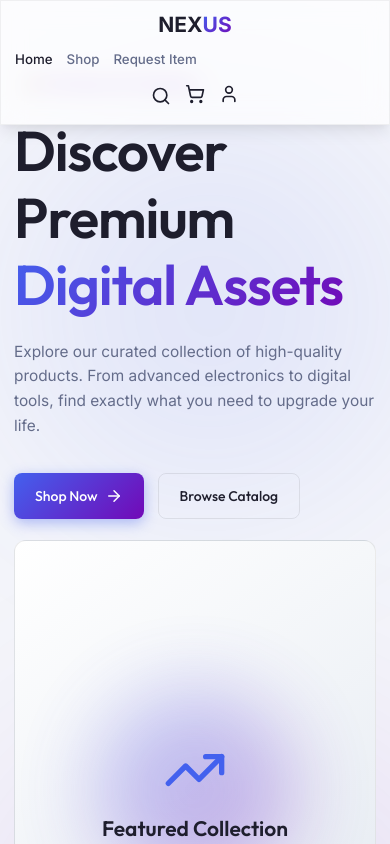
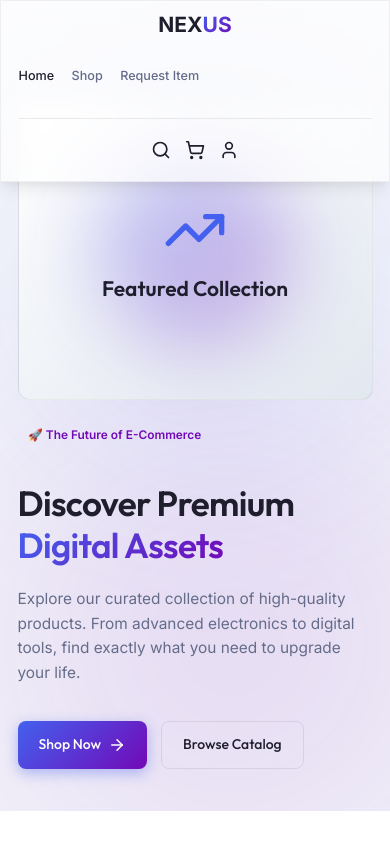
Before and after one commit to abhikamal/The-Story--Z-, a React (Vite) app: page / in a window 390 px wide. Shown: the top 844 px of the page. Built offline with nearby package versions, Linux system fonts and the light colour scheme; no server answers; the database is empty.

Commit message:
feat: Implement core UI components, global styling, and initial page structures for Home and Admin Inventory.

```diff
--- a/src/components/Navbar.jsx
+++ b/src/components/Navbar.jsx
@@ -29,7 +29,7 @@ const Navbar = () => {
           )}
         </div>
 
-        <div className="nav-actions" style={{ display: 'flex', gap: '1rem', alignItems: 'center' }}>
+        <div className="nav-actions mobile-nav-actions" style={{ display: 'flex', gap: '1rem', alignItems: 'center' }}>
           <button className="btn-icon" style={{ background: 'transparent', border: 'none', color: 'var(--text-primary)', cursor: 'pointer' }} onClick={() => alert("Search functionality coming soon")} title="Search">
             <Search size={20} />
           </button>
--- a/src/index.css
+++ b/src/index.css
@@ -279,73 +279,127 @@ li {
 /* -------------------------------- */
 
 @media screen and (max-width: 768px) {
-  /* Scale down base fonts for mobile */
   html {
     font-size: 14px;
   }
 
-  /* Compress containers */
   .container {
-    padding: 0 1rem;
+    padding: 0 1.25rem;
   }
 
-  /* Force grids to single column natively overriding inline React styles */
-  .grid[style*="gridTemplateColumns"],
-  .grid[style*="grid-template-columns"] {
+  /* Force grids to single column natively */
+  .grid,
+  .grid[style*="grid-template-columns"],
+  .grid[style*="gridTemplateColumns"] {
     grid-template-columns: 1fr !important;
     gap: 1.5rem !important;
   }
 
-  /* Force multi-column layout components in flex to stack */
-  .glass-card > div[style*="display: flex"] {
-    flex-wrap: wrap !important;
-  }
-
-  /* Allow the tables to infinitely scroll sideways instead of breaking the entire app width */
-  table {
-    display: block;
-    overflow-x: auto;
-    white-space: nowrap;
-    width: 100%;
+  .section {
+    padding: 3rem 0;
   }
 
   /* Navbar specifics */
+  .navbar {
+    height: auto !important;
+    padding: 0.5rem 0;
+  }
+
   .navbar .container {
     flex-direction: column;
-    padding: 0.5rem 1rem;
-    gap: 0.5rem;
-  }
-
-  .navbar {
-    height: auto !important;
-    padding-bottom: 0.5rem;
+    gap: 0.75rem;
   }
 
   .nav-links {
     width: 100%;
     overflow-x: auto;
-    white-space: nowrap;
     padding-bottom: 0.5rem;
-    gap: 1rem;
+    gap: 1.25rem;
     justify-content: flex-start;
+    -webkit-overflow-scrolling: touch;
+    scrollbar-width: none; /* Hide scrollbar for cleaner look */
   }
 
-  /* Reduce padding on giant glass cards */
-  .glass-card {
-    padding: 1.25rem !important;
+  .nav-links::-webkit-scrollbar {
+    display: none;
   }
 
-  /* Stack checkout payment selectors vertically */
-  .glass-card > div > .glass-card {
-    width: 100% !important;
-    margin-bottom: 0.5rem;
+  .nav-link {
+    font-size: 0.9rem;
+    flex-shrink: 0;
   }
 
-  .product-grid {
-    grid-template-columns: 1fr;
+  .nav-actions {
+    width: 100%;
+    justify-content: center;
+    border-top: 1px solid var(--border-color);
+    padding-top: 0.5rem;
   }
 
-  h1 { font-size: 2rem; }
-  h2 { font-size: 1.75rem; }
-  h3 { font-size: 1.5rem; }
+  /* Typography */
+  h1 { font-size: 2.25rem !important; line-height: 1.2 !important; }
+  h2 { font-size: 1.85rem !important; }
+  h3 { font-size: 1.5rem !important; }
+
+  /* Cards & Components */
+  .glass-card {
+    padding: 1.5rem !important;
+  }
+
+  /* Admin Stats Grid - 2 columns on mobile instead of 1 for better use of space */
+  .mb-4.grid {
+    grid-template-columns: repeat(2, 1fr) !important;
+    gap: 1rem !important;
+  }
+
+  /* Tables */
+  .table-container {
+    overflow-x: auto;
+    -webkit-overflow-scrolling: touch;
+    margin-bottom: 1rem;
+    border-radius: var(--border-radius-sm);
+  }
+
+  table {
+    min-width: 600px;
+  }
+
+  /* Hero adjustments */
+  .hero-section {
+    padding-top: 100px !important;
+    min-height: auto !important;
+  }
+
+  .hero-image {
+    height: 300px !important;
+    order: -1; /* Move image to top on mobile */
+    width: 100% !important;
+  }
+
+  .hero-title {
+    font-size: 2.5rem !important;
+    margin-top: 1rem;
+  }
+
+  .hero-grid {
+    gap: 2rem !important;
+  }
+
+  /* Flex wrap utility */
+  .flex-mobile-stack {
+    flex-direction: column !important;
+  }
+
+  /* Reset sticky positioning on mobile */
+  [style*="position: sticky"],
+  [style*="position: -webkit-sticky"] {
+    position: static !important;
+  }
+
+  /* Improved Tap Targets */
+  .btn, .btn-icon, .nav-link {
+    min-height: 48px;
+    display: flex;
+    align-items: center;
+  }
 }
--- a/src/pages/AdminInventory.jsx
+++ b/src/pages/AdminInventory.jsx
@@ -113,9 +113,10 @@ const AdminInventory = () => {
         <h1 style={{ margin: 0 }}>Inventory <span className="text-gradient">Management</span></h1>
       </div>
 
-      <div className="glass-card mb-4" style={{ padding: '1.5rem', display: 'flex', gap: '1rem', flexWrap: 'wrap', alignItems: 'center', justifyContent: 'space-between' }}>
-        <div style={{ display: 'flex', gap: '1rem', flex: 1, minWidth: '300px' }}>
-          <div className="input" style={{ display: 'flex', alignItems: 'center', gap: '0.5rem', flex: 2, padding: '0.5rem 1rem' }}>
+      <div className="glass-card mb-4" style={{ padding: '1.5rem' }}>
+        <div className="grid" style={{ gridTemplateColumns: '1fr auto', gap: '1rem', alignItems: 'center' }}>
+          <div className="grid" style={{ gridTemplateColumns: '2fr 1fr', gap: '1rem' }}>
+            <div className="input" style={{ display: 'flex', alignItems: 'center', gap: '0.5rem', padding: '0.5rem 1rem' }}>
               <Search size={18} color="var(--text-secondary)" />
               <input
                 type="text"
@@ -125,7 +126,7 @@ const AdminInventory = () => {
                 style={{ background: 'transparent', border: 'none', color: 'var(--text-primary)', outline: 'none', width: '100%' }}
               />
             </div>
-          <select className="input" value={categoryFilter} onChange={e => setCategoryFilter(e.target.value)} style={{ flex: 1 }}>
+            <select className="input" value={categoryFilter} onChange={e => setCategoryFilter(e.target.value)}>
               <option value="All">All Categories</option>
               <option value="Figures">Figures</option>
               <option value="Models">Models</option>
@@ -144,6 +145,7 @@ const AdminInventory = () => {
             <button className="btn btn-primary" onClick={() => setIsAdding(!isAdding)} style={{ display: 'flex', alignItems: 'center', gap: '0.5rem' }}>
               <Plus size={18} /> Add New Item
             </button>
+          </div>
         </div>
       </div>
 
--- a/src/pages/Home.jsx
+++ b/src/pages/Home.jsx
@@ -7,19 +7,19 @@ const Home = () => {
       {/* Hero Section */}
       <section className="hero-section section flex-center" style={{ minHeight: '90vh', position: 'relative', overflow: 'hidden' }}>
         <div className="container" style={{ position: 'relative', zIndex: 10 }}>
-          <div className="grid" style={{ gridTemplateColumns: '1fr 1fr', alignItems: 'center', gap: '4rem' }}>
+          <div className="grid hero-grid" style={{ gridTemplateColumns: '1fr 1fr', alignItems: 'center', gap: '4rem' }}>
             <div className="hero-content animate-fade-in">
               <div className="badge" style={{ display: 'inline-block', padding: '0.25rem 0.75rem', background: 'var(--accent-bg)', color: 'var(--accent-secondary)', borderRadius: 'var(--border-radius-full)', fontSize: '0.85rem', fontWeight: '600', marginBottom: '1.5rem', border: '1px solid var(--accent-border)' }}>
                 🚀 The Future of E-Commerce
               </div>
-              <h1 style={{ fontSize: '4rem', marginBottom: '1.5rem', letterSpacing: '-0.02em' }}>
+              <h1 className="hero-title" style={{ marginBottom: '1.5rem', letterSpacing: '-0.02em' }}>
                 Discover Premium <br />
                 <span className="text-gradient">Digital Assets</span>
               </h1>
-              <p style={{ fontSize: '1.1rem', color: 'var(--text-secondary)', marginBottom: '2.5rem', maxWidth: '500px' }}>
+              <p className="hero-subtitle" style={{ fontSize: '1.1rem', color: 'var(--text-secondary)', marginBottom: '2.5rem', maxWidth: '500px' }}>
                 Explore our curated collection of high-quality products. From advanced electronics to digital tools, find exactly what you need to upgrade your life.
               </p>
-              <div style={{ display: 'flex', gap: '1rem' }}>
+              <div className="hero-btns" style={{ display: 'flex', gap: '1rem' }}>
                 <Link to="/catalog" className="btn btn-primary">
                   Shop Now <ArrowRight size={18} />
                 </Link>
@@ -29,7 +29,7 @@ const Home = () => {
               </div>
             </div>
 
-            <div className="hero-image glass-card" style={{ height: '500px', display: 'flex', alignItems: 'center', justifyContent: 'center', flexDirection: 'column', gap: '1rem', background: 'linear-gradient(145deg, var(--surface-color), var(--surface-accent))' }}>
+            <div className="hero-image glass-card" style={{ height: '500px', display: 'flex', alignItems: 'center', justifyContent: 'center', flexDirection: 'column', gap: '1rem', background: 'linear-gradient(145deg, var(--surface-color), var(--surface-accent))', position: 'relative' }}>
               <div style={{ width: '200px', height: '200px', borderRadius: '50%', background: 'var(--accent-gradient)', filter: 'blur(40px)', position: 'absolute', opacity: 0.3 }}></div>
               <TrendingUp size={64} color="var(--accent-primary)" style={{ zIndex: 1 }} />
               <h3 style={{ zIndex: 1 }}>Featured Collection</h3>
```
Lines whose indentation alone changed are shown as unchanged.
